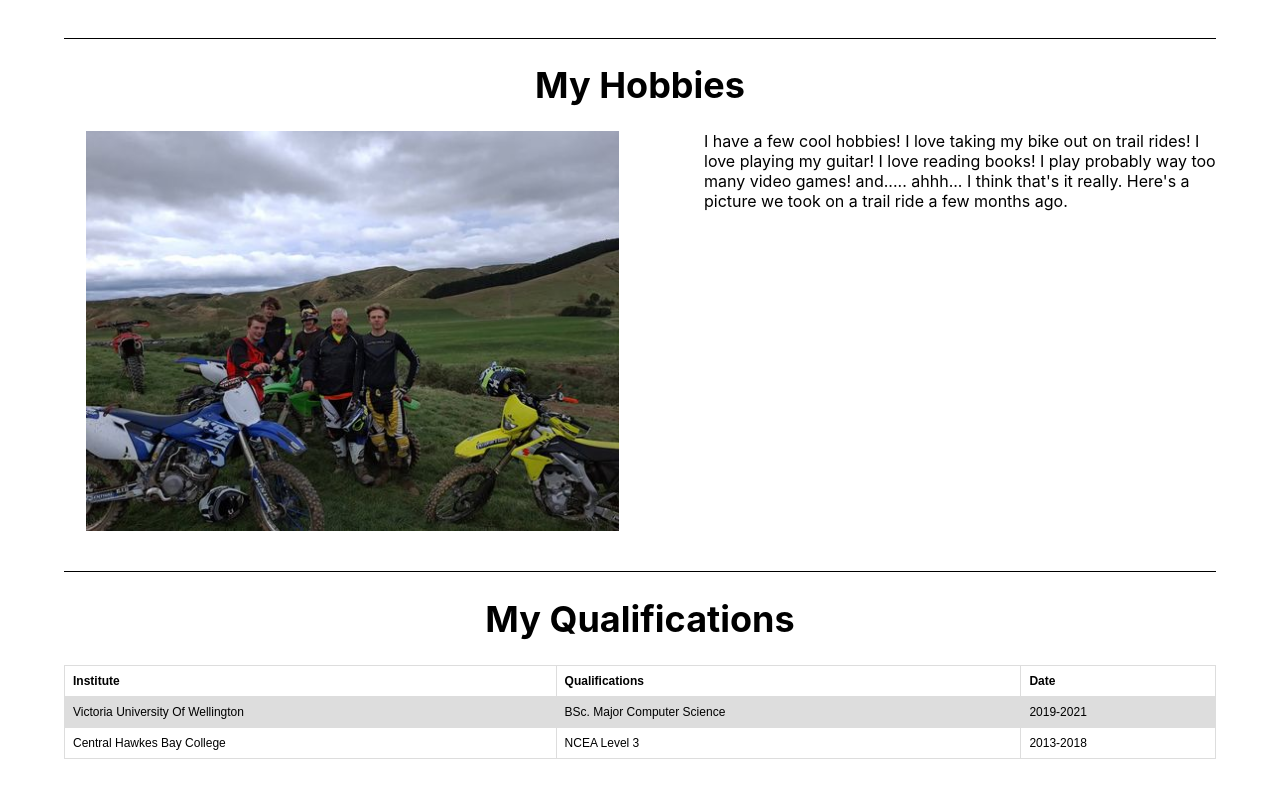
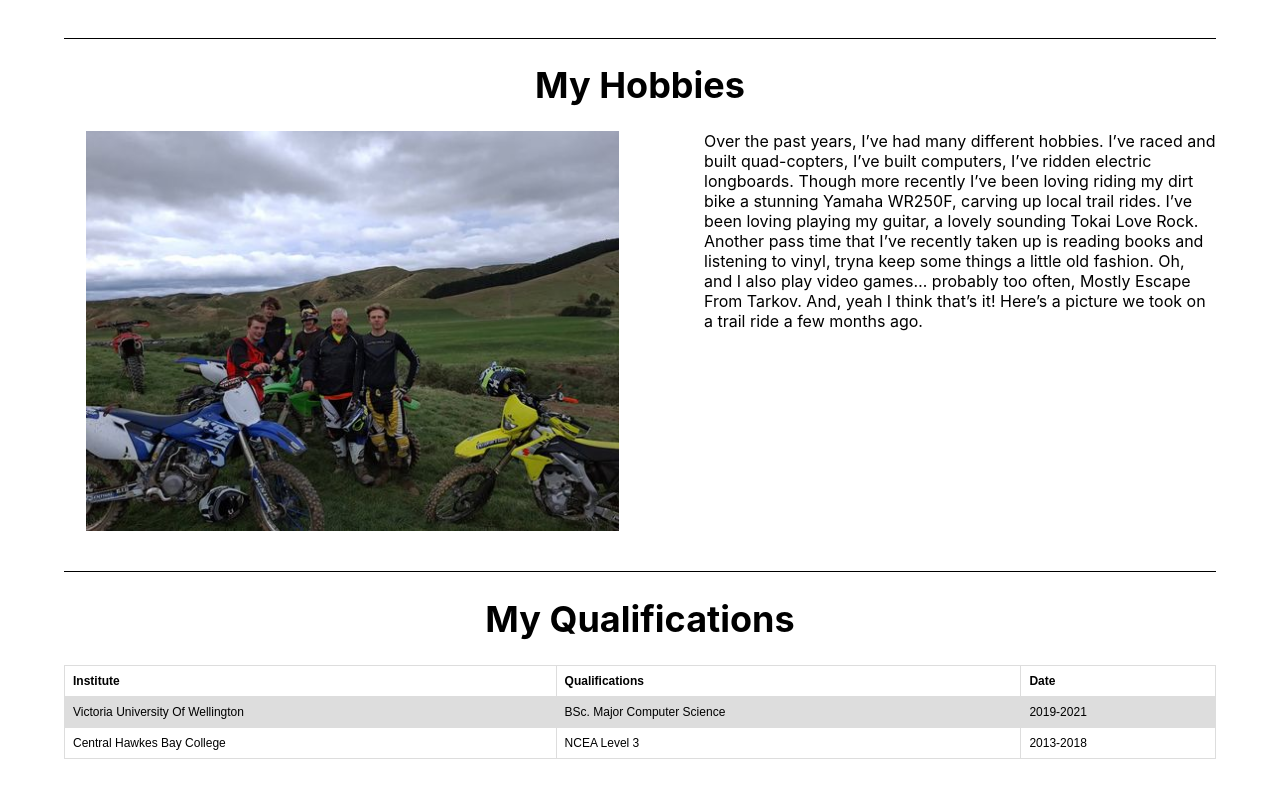
Before and after one commit to Guesswhoitis/CV-Website, a React (Create React App) app: page / in a window 1280 px wide. Shown: the part 1294-2091 px from the top of the page. Built offline with nearby package versions, Linux system fonts and the light colour scheme.

Commit message:
updated hobbies section

```diff
--- a/src/pages/mainMenu/App.js
+++ b/src/pages/mainMenu/App.js
@@ -13,7 +13,7 @@ function App() {
   var whoAmISection = "The term 'who am I' can be defined in many different ways like, I'm a brother, a son or even just a student(almost graduate) looking to start his career in the IT industry. I like to create a good relationship with my co-workers, to bond with them making the workspace more comfortable for everyone. I'm a 21-year-old man who loves what he does, I love learning new things any chance I can get specifically from my elder's as they have more experience and more stories to share. In the future, I'm looking to share my own experience's through teaching. I want to be able to teach maths, physics and computer science at schools that may not get the privilege of this learning, and through all, I hope to inspire kids to do well and further their aspiration's."
 
   var myHobbyTitle = "My Hobbies"
-  var myHobbySection = "I have a few cool hobbies! I love taking my bike out on trail rides! I love playing my guitar! I love reading books! I play probably way too many video games! and..... ahhh... I think that's it really. Here's a picture we took on a trail ride a few months ago."
+  var myHobbySection = "Over the past years, I’ve had many different hobbies. I’ve raced and built quad-copters, I’ve built computers, I’ve ridden electric longboards. Though more recently I’ve been loving riding my dirt bike a stunning Yamaha WR250F, carving up local trail rides. I’ve been loving playing my guitar, a lovely sounding Tokai Love Rock. Another pass time that I’ve recently taken up is reading books and listening to vinyl, tryna keep some things a little old fashion. Oh, and I also play video games… probably too often, Mostly Escape From Tarkov. And, yeah I think that’s it! Here’s a picture we took on a trail ride a few months ago."
 
 
 
```
